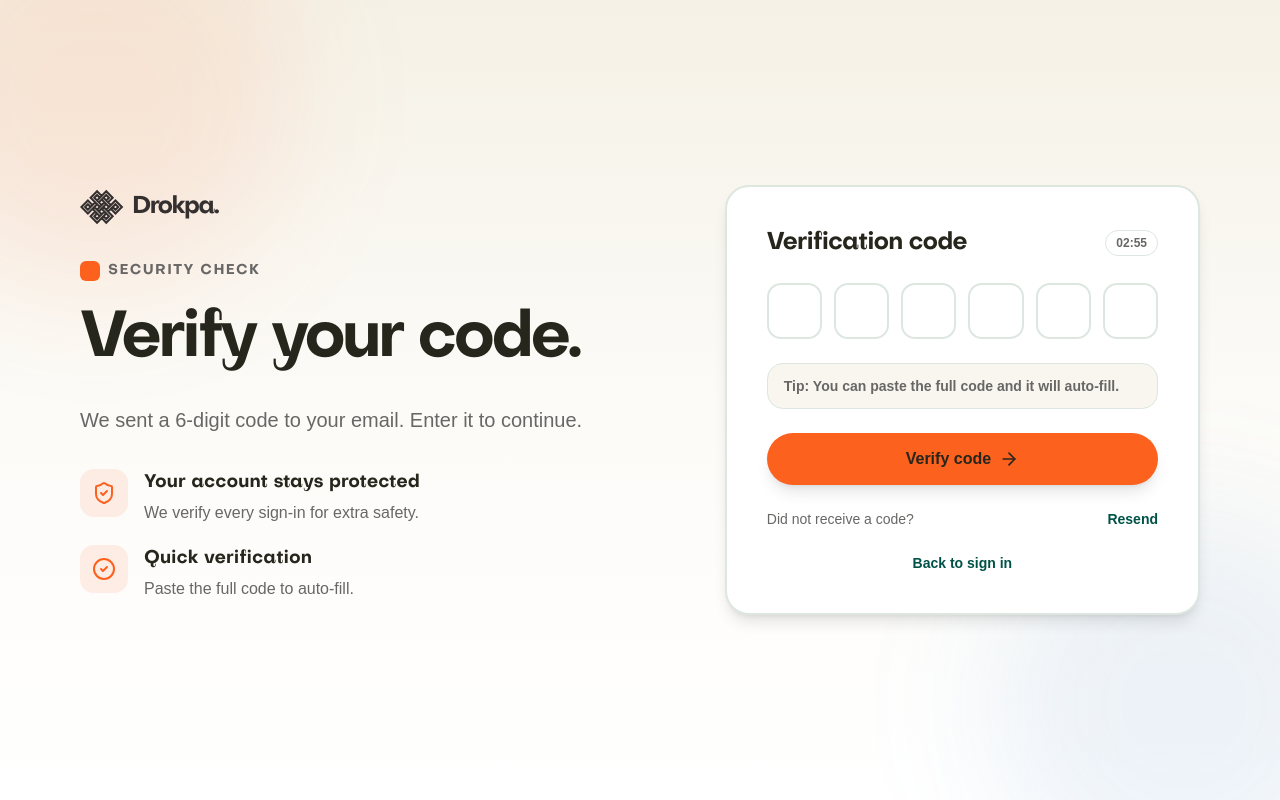
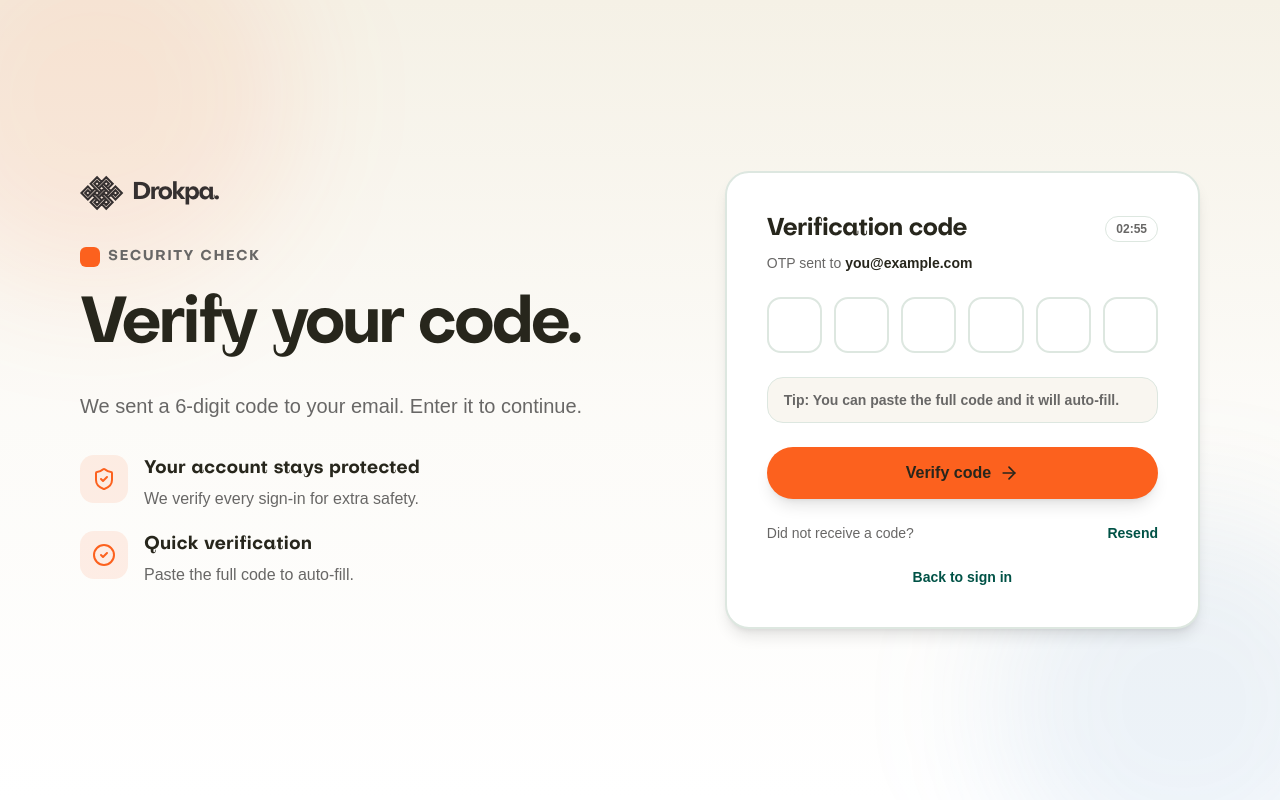
Before and after one commit to UmanandaSiddha/Drokpa-Client, a Next.js app: page /otp-verification in a window 1280 px wide. Built offline with nearby package versions, Linux system fonts and the light colour scheme; a web font is replaced by a local one.

Commit message:
chore: updated otp page

```diff
--- a/client/OtpVerificationClient.tsx
+++ b/client/OtpVerificationClient.tsx
@@ -8,6 +8,7 @@ import { MainLogo } from "@/assets";
 
 export default function OtpVerificationClient() {
     const inputCount = 6;
+    const otpEmail = "you@example.com";
     const [digits, setDigits] = useState<string[]>(Array.from({ length: inputCount }, () => ""));
     const [timeLeft, setTimeLeft] = useState(180);
     const inputRefs = useRef<Array<HTMLInputElement | null>>([]);
@@ -175,7 +176,7 @@ export default function OtpVerificationClient() {
                     </div>
 
                     <div className="bg-white border-2 border-[#DDE7E0] p-6 sm:p-8 lg:p-10 rounded-3xl shadow-lg hover:shadow-2xl transition-shadow duration-300">
-                        <div className="flex items-center justify-between mb-6">
+                        <div className="flex items-center justify-between mb-2">
                             <h2
                                 className="text-xl sm:text-2xl"
                                 style={{
@@ -194,6 +195,9 @@ export default function OtpVerificationClient() {
                                 {formattedTime}
                             </span>
                         </div>
+                        <p className="text-xs sm:text-sm text-[#686766] mb-6" style={{ fontWeight: 500 }}>
+                            OTP sent to <span className="text-[#27261C] font-semibold">{otpEmail}</span>
+                        </p>
 
                         <form className="space-y-6" onSubmit={handleSubmit}>
                             <div className="grid grid-cols-6 gap-2 sm:gap-3">
```
